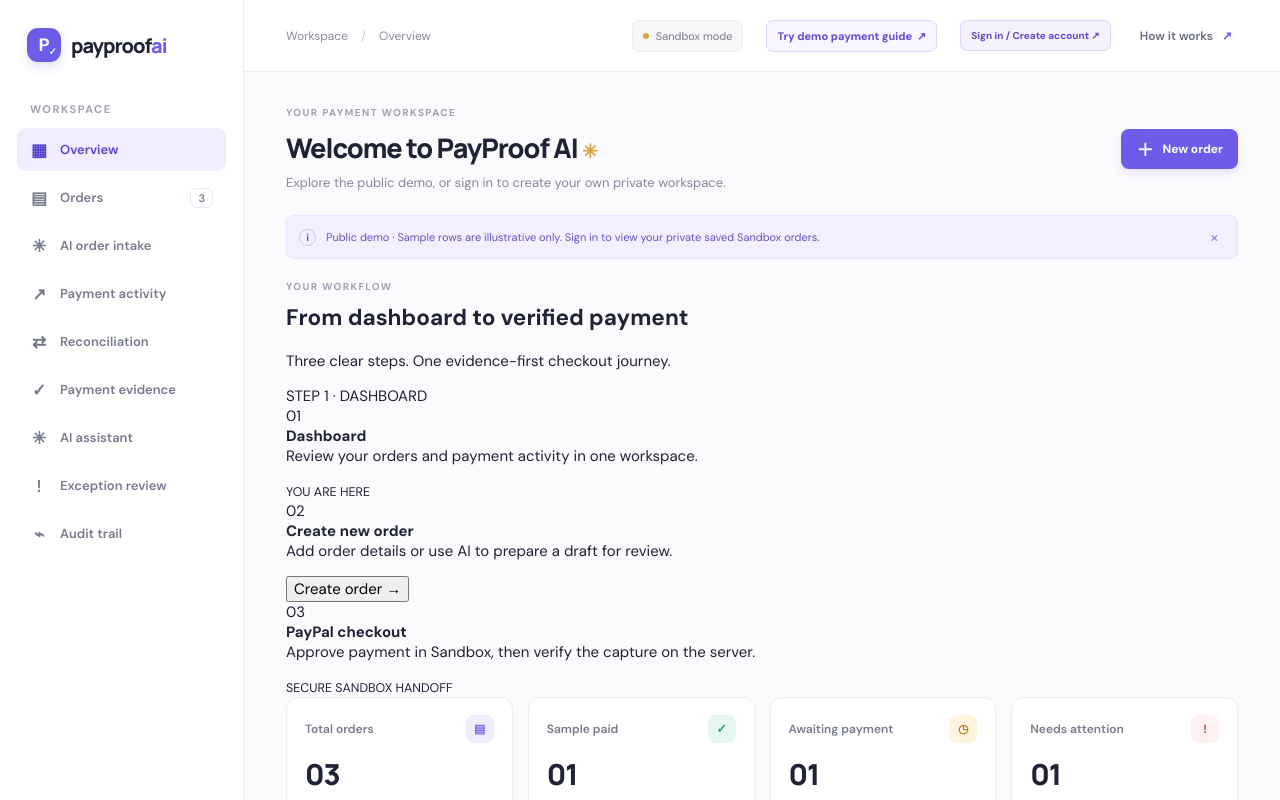
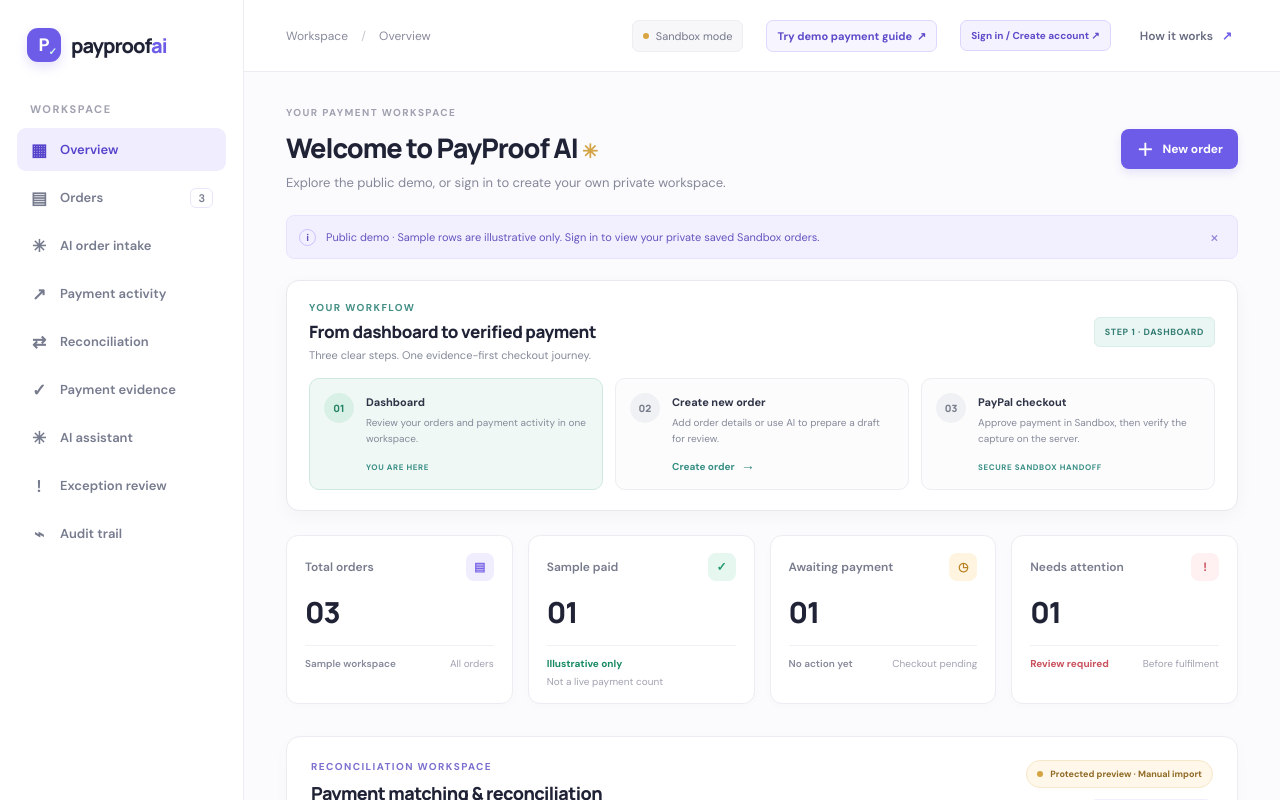
Before and after one commit to Moana-star/payproof-ai, a Next.js app: page / in a window 1280 px wide. Shown: the top 800 px of the page. Built offline with nearby package versions, Linux system fonts and the light colour scheme; no server answers.

Commit message:
Style the three-step dashboard journey

```diff
--- a/app/globals.css
+++ b/app/globals.css
@@ -378,3 +378,22 @@ body{font-size:15px}
 .order-flow-secure p{font-size:10px;line-height:1.6;color:#657b73;margin:0}.order-flow-secure strong{color:#315c4e}
 .order-flow-footnote{text-align:center;font-size:10px;color:#9a9eaa;margin:19px auto 0}
 @media(max-width:540px){.order-flow-screen{padding:15px 12px 22px}.order-flow-top{margin-bottom:14px}.order-flow-top .brand-name{font-size:20px}.order-flow-card{padding:20px 16px;border-radius:14px}.order-flow-steps{gap:5px;margin-bottom:23px}.order-flow-step{min-width:65px}.order-flow-step small{font-size:9px}.order-flow-line{max-width:42px}.order-flow-manual{grid-template-columns:minmax(0,1fr) 95px}.order-flow-actions button{min-width:0;flex:1}.order-flow-summary{padding:4px 12px}.order-flow-summary .order-flow-total strong{font-size:18px}}
+
+/* Three-step entry point on the merchant dashboard. */
+.merchant-journey{padding:20px 22px;margin:0 0 24px;background:#fff;border:1px solid #e7e9ef;border-radius:13px;box-shadow:0 5px 18px rgba(31,37,56,.035)}
+.merchant-journey-heading{display:flex;align-items:center;justify-content:space-between;gap:15px;margin-bottom:16px}
+.merchant-journey-heading .eyebrow{margin-bottom:6px;color:#438f85}
+.merchant-journey-heading h2{font:800 17px Manrope,sans-serif;letter-spacing:-.4px;margin:0 0 5px}
+.merchant-journey-heading p:last-child{font-size:11px;color:#858a99;margin:0}
+.merchant-journey-tag{font-size:9px;font-weight:800;letter-spacing:.6px;color:#347d74;background:#eaf6f3;border:1px solid #d8eee8;border-radius:6px;padding:8px 10px;white-space:nowrap}
+.merchant-journey-grid{display:grid;grid-template-columns:repeat(3,minmax(0,1fr));gap:12px}
+.merchant-journey-card{display:flex;gap:12px;align-items:flex-start;padding:14px;border:1px solid #eceef2;border-radius:10px;background:#fcfcfd;min-width:0}
+.merchant-journey-card.active{background:#f0f8f5;border-color:#cfe9df}
+.merchant-journey-number{height:30px;width:30px;flex:none;display:grid;place-items:center;border-radius:50%;background:#f0f1f4;color:#777d8a;font:800 10px Manrope,sans-serif}
+.merchant-journey-card.active .merchant-journey-number{background:#d9f0e6;color:#258365}
+.merchant-journey-card strong{display:block;font-size:11px;color:#303447;margin:2px 0 6px}
+.merchant-journey-card p{font-size:10px;line-height:1.55;color:#858a99;margin:0 0 9px}
+.merchant-journey-card small{font-size:8px;letter-spacing:.6px;font-weight:800;color:#398f85}
+.merchant-journey-card button{border:0;background:none;padding:0;color:#398f85;font-size:10px;font-weight:800;cursor:pointer}
+.merchant-journey-card button span{font-size:14px;margin-left:4px}
+@media(max-width:760px){.merchant-journey{padding:16px}.merchant-journey-heading{align-items:flex-start;flex-direction:column}.merchant-journey-grid{grid-template-columns:1fr}.merchant-journey-card{padding:12px}}
```
